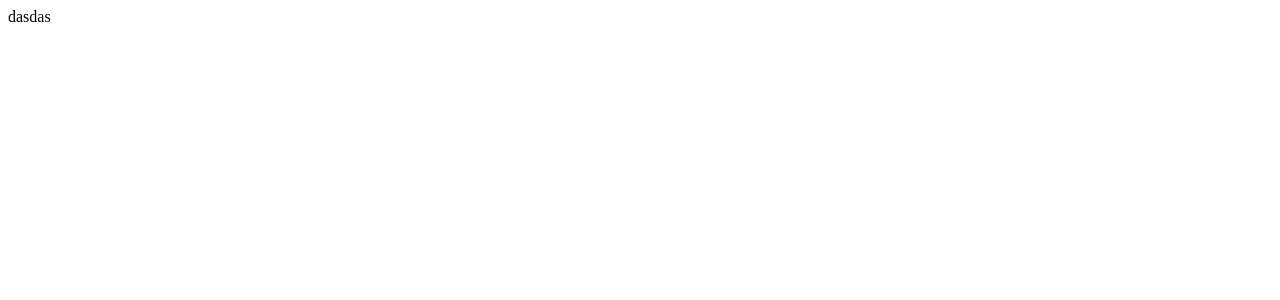
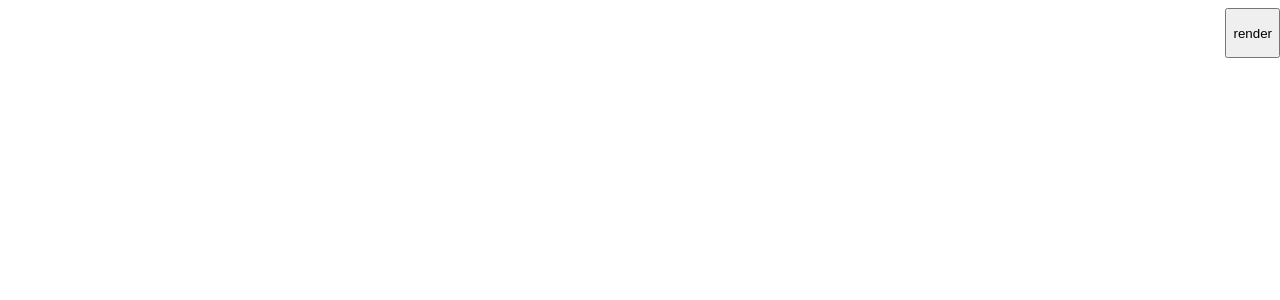
Before and after one commit to marvin-season/FrontendEden, a React (Vite) app in the folder packages/react-pdf-viewer/: page / in a window 1280 px wide. Shown: the top 300 px of the page. Built offline with nearby package versions, Linux system fonts and the light colour scheme; the HTML template or start-up script is replaced by a standard one.

Commit message:
自定义渲染pdf

```diff
--- a/packages/react-pdf-viewer/src/App.tsx
+++ b/packages/react-pdf-viewer/src/App.tsx
@@ -1,5 +1,8 @@
+import {ReactPdfjs} from "@/views/react-pdfjs";
+
 function App() {
-    return <>dasdas
+    return <>
+        <ReactPdfjs/>
     </>
 }
 
--- /dev/null
+++ b/packages/react-pdf-viewer/src/views/react-pdfjs/index.tsx
@@ -0,0 +1,70 @@
+import React, {useCallback, useEffect, useRef} from "react";
+
+import * as pdfjs from "pdfjs-dist";
+import {RenderParameters} from "pdfjs-dist/types/src/display/api";
+
+pdfjs.GlobalWorkerOptions.workerSrc = new URL(
+    "pdfjs-dist/build/pdf.worker.min.js",
+    import.meta.url
+).toString();
+
+export const ReactPdfjs: React.FC<{}> = props => {
+    const canvasElement = useRef<HTMLCanvasElement>(null);
+
+    const renderPage = async (scale: number) => {
+        const {current: canvas} = canvasElement;
+        if (!canvas) {
+            return
+        }
+        const document = pdfjs.getDocument('/math.pdf');
+        const pdfDocumentProxy = await document.promise;
+        const pdfPageProxy = await pdfDocumentProxy.getPage(3);
+
+        const viewport = pdfPageProxy.getViewport({scale: scale * devicePixelRatio});
+
+        canvas.width = viewport.width;
+        canvas.height = viewport.height;
+
+        canvas.style.width = `${Math.floor(viewport.width)}px`;
+        canvas.style.height = `${Math.floor(viewport.height)}px`;
+        canvas.style.visibility = 'hidden';
+
+
+        const renderContext: RenderParameters = {
+            canvasContext: canvas.getContext('2d', {alpha: false}) as CanvasRenderingContext2D,
+            viewport,
+        };
+
+        pdfPageProxy.render(renderContext).promise.then(() => {
+            canvas.style.visibility = '';
+        })
+    }
+
+    const cleanup = useCallback(() => {
+        const {current: canvas} = canvasElement;
+
+        if (canvas) {
+            canvas.width = 0;
+            canvas.height = 0;
+        }
+    }, [canvasElement]);
+
+    useEffect(() => cleanup, [canvasElement]);
+
+    return (
+        <>
+            <button onClick={() => renderPage(1)}
+                    style={{position: 'fixed', right: 0, height: '50px', zIndex: 999}}>
+                render
+            </button>
+            <canvas
+                ref={canvasElement}
+                style={{
+                    display: 'block',
+                    userSelect: 'none',
+                }}
+            >
+            </canvas>
+        </>
+    );
+};
```
